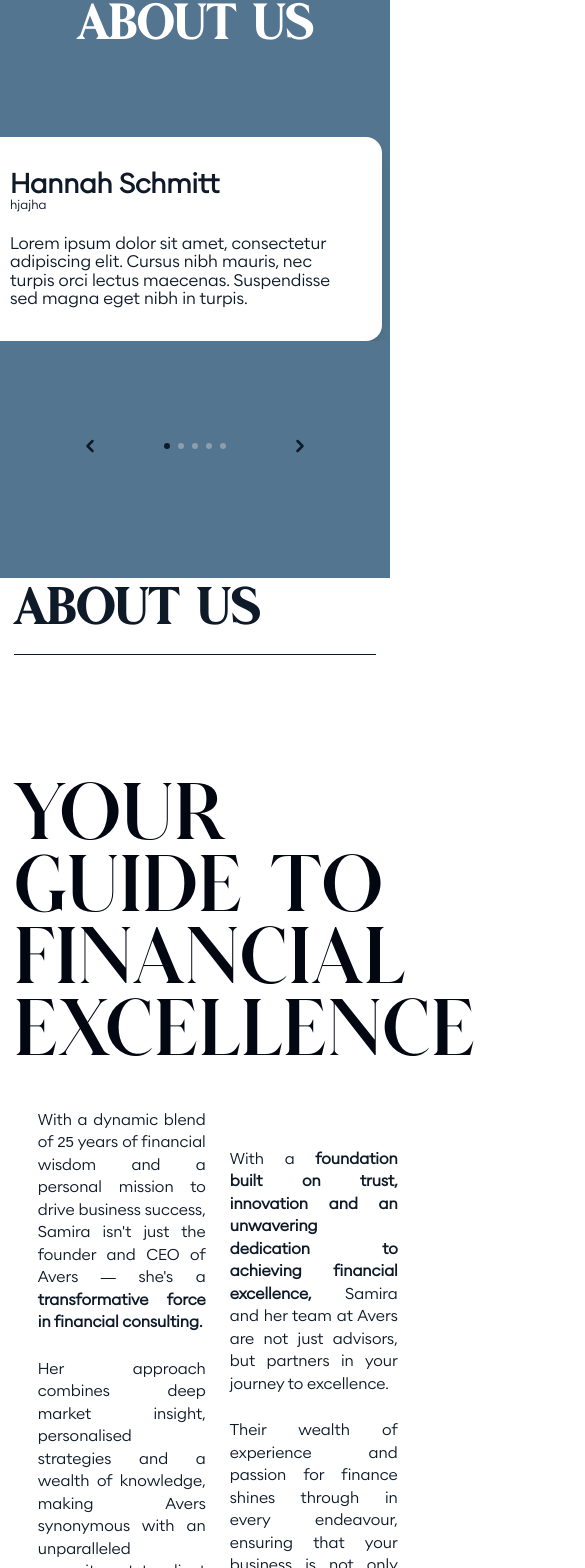
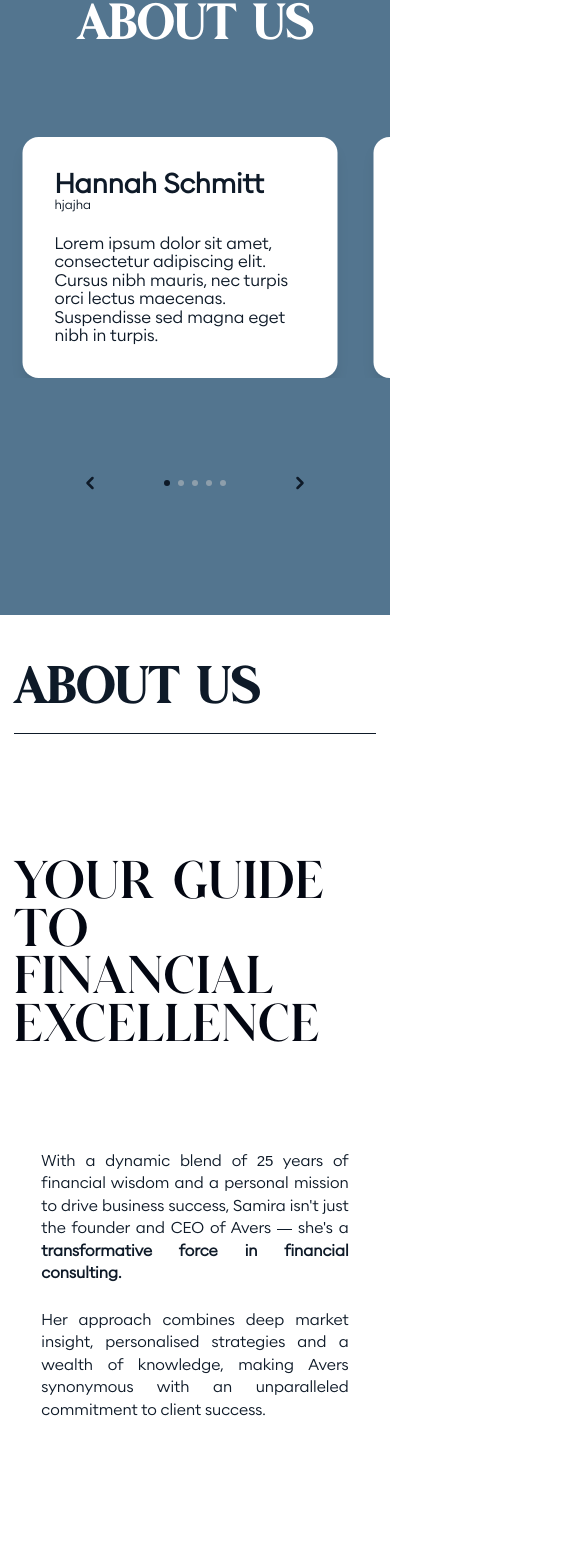
Before and after one commit to IBjelica/avers, a Next.js app: page / in a window 390 px wide. Shown: the part 3142-4710 px from the top of the page, 585 px wide, since content can reach past the window. Built offline with nearby package versions, Linux system fonts and the light colour scheme.

Commit message:
Responsive - fixing issues

```diff
--- a/src/app/page.tsx
+++ b/src/app/page.tsx
@@ -207,7 +207,7 @@ export default function AversFinancial() {
           <div className="flex flex-col md:flex-row items-start justify-evenly">
             <div className="md:w-[53%] mb-8 md:mb-0">
               <h2
-                className="text-[clamp(50px,_6vw,_116px)] font-bold leading-none"
+                className="text-[clamp(50px,_6vw,_116px)] font-bold leading-none max-xs:break-words"
                 style={{
                   backgroundImage: "url('/assets/images/gradient.png')",
                   backgroundClip: "text",
@@ -270,7 +270,7 @@ export default function AversFinancial() {
       </section>
 
       {/* Testimonials Section */}
-      <section id="about-us" className="py-28 text-white overflow-hidden" style={{ backgroundColor: '#53758F' }}>
+      <section className="py-28 text-white overflow-hidden" style={{ backgroundColor: '#53758F' }}>
         <div className="w-full mx-auto px-4">
           <h2 className="text-5xl font-bold mb-[86px] text-center">WHAT OUR CLIENTS SAY ABOUT US</h2>
           <div className="relative -mx-4 sm:-mx-6 md:-mx-8 lg:-mx-16">
@@ -286,7 +286,7 @@ export default function AversFinancial() {
             >
               <CarouselContent className="-ml-[clamp(50px,_10vw,_113px)]" style={{fontFamily: 'var(--font-alaska)'}}>
                 {[1, 2, 3, 4, 5].map((i) => (
-                  <CarouselItem key={i} className="max-w-[658px] pl-[clamp(20px,_5vw,_113px)] basis-full sm:basis-3/4 md:basis-2/3 lg:basis-1/2 xl:basis-[35%] transition-opacity duration-300">
+                  <CarouselItem key={i} className="max-w-[658px] max-md:max-w-[90vw] pl-[clamp(20px,_5vw,_113px)] basis-full sm:basis-3/4 md:basis-2/3 lg:basis-1/2 xl:basis-[35%] transition-opacity duration-300">
                     <div className="bg-white p-8 rounded-2xl h-full shadow-lg mx-2 transition-all duration-300 hover:shadow-xl" style={{color: '#0E1A28'}}>
                       <p className="font-bold text-[clamp(26px,_1.75vw,_32px)] leading-[1.155]">Hannah Schmitt</p>
                       <p className="text-[clamp(12px,_0.9vw,_16px)] leading-none">hjajha</p>
@@ -306,12 +306,12 @@ export default function AversFinancial() {
       </section>
 
       {/* About Us Section */}
-      <section className="py-[clamp(0px,_2vw,_154px)]">
+      <section id="about-us" className="py-[clamp(50px,_2vw,_154px)] scroll-mt-12">
         <div className={`${styles.container} mx-auto`}>
           <h2 className={`text-[50px] leading-none text-[#0E1A28] font-bold mb-[127px] pb-[18px] border-b-[1px] border-[#0E1A28]`}>ABOUT US</h2>
-          <div className="grid grid-cols-[repeat(18,minmax(0,1fr))] grid-rows-5 gap-x-6 md:grid-rows-3 [&>*]:min-w-0">
-            <h3 className={`max-w-[658px] text-[clamp(80px,_5.625vw,_94px)] leading-[.9] col-span-full md:col-span-8 row-span-1 font-['glitten-standard']`}>YOUR GUIDE TO FINANCIAL EXCELLENCE</h3>
-            <div className="row-start-2 row-span-2 col-start-2 col-span-8 md:col-span-6 pt-[clamp(32px,_10vw,_128px)]">
+          <div className="grid grid-cols-[repeat(18,minmax(0,1fr))] grid-rows-5 max-xs:grid-cols-[repeat(14,minmax(0,1fr))] max-xs:grid-rows-7 gap-x-6 md:grid-rows-3 [&>*]:min-w-0">
+            <h3 className={`w-[clamp(300px,_90vw,_658px)] text-[clamp(53px,_5.625vw,_94px)] leading-[.9] col-span-full md:col-span-8 row-span-1 font-['glitten-standard']`}>YOUR GUIDE TO FINANCIAL EXCELLENCE</h3>
+            <div className="row-start-2 row-span-2 col-start-2 col-span-8 max-xs:-col-end-2 md:col-span-6 pt-[clamp(32px,_10vw,_128px)]">
               <p className="w-full md:w-[clamp(150px,_25vw,_429px)] max-w-full mb-6 text-[#0E1A28] text-[clamp(15px,_1.125vw,_20px)] leading-normal text-justify" style={{fontFamily: 'var(--font-alaska)'}}>
                 With a dynamic blend of 25 years of financial wisdom and a personal mission to drive business success, Samira isn&apos;t just the founder and CEO of Avers — she&apos;s a <span className="font-semibold">transformative force in financial consulting.</span>
               </p>
@@ -319,7 +319,7 @@ export default function AversFinancial() {
                 Her approach combines deep market insight, personalised strategies and a wealth of knowledge, making Avers synonymous with an unparalleled commitment to client success.
               </p>
             </div>
-            <div className="row-start-2 row-span-2 col-start-10 col-span-8 md:col-span-6 pt-[clamp(74px,_20vw,_296px)]">
+            <div className="row-start-2 row-span-2 col-start-10 col-span-8 max-xs:row-start-4 max-xs:col-start-2 max-xs:-col-end-2 md:col-span-6 pt-[clamp(74px,_20vw,_296px)]">
               <p className="w-full md:w-[clamp(150px,_25vw,_434px)] mb-6 text-[#0E1A28] text-[clamp(15px,_1.125vw,_20px)] leading-normal text-justify" style={{fontFamily: 'var(--font-alaska)'}}>
                 With a <span className="font-semibold">foundation built on trust, innovation and an unwavering dedication to achieving financial excellence,</span> Samira and her team at Avers are not just advisors, but partners in your journey to excellence.
               </p>
@@ -327,8 +327,8 @@ export default function AversFinancial() {
                 Their wealth of experience and passion for finance shines through in every endeavour, ensuring that your business is not only prepared for the future, but also ready to thrive in it.
               </p>
             </div>
-            <div className="relative flex flex-row-reverse md:flex-col row-start-4 row-span-2 md:row-start-1 md:row-span-3 col-start-2 col-end-auto md:col-start-15 md:col-span-5 h-full md:max-w-[407px] ">
-              <div className="relative grow-[.8] md:grow max-h-[696px] rounded-[27px] overflow-hidden">
+            <div className="relative flex flex-row max-xs:flex-col-reverse max-xs:self-center md:flex-col row-start-4 row-span-2 max-xs:row-start-6 md:row-start-1 md:row-span-3 col-start-2 col-end-auto md:col-start-15 md:col-span-5 self-end h-[80%] xl:h-full max-md:h-[500px] max-md:w-[80vw] md:max-w-[407px]">
+              <div className="relative grow-[.9] md:grow-[.8] md:grow max-h-[696px] max-md:min-w-48 rounded-[27px] overflow-hidden">
                 <Image src="/assets/images/founder.png" alt="Founder and CEO" layout="fill" objectFit="cover" />
               </div>
               <div className="flex flex-col justify-end relative bottom-0 left-0 bg-white p-6 text-center whitespace-nowrap">
@@ -345,7 +345,7 @@ export default function AversFinancial() {
         <div className={`${styles.container} mx-auto text-center`}>
           <p className="text-[clamp(18px,_1.4vw,_24px)] font-light leading-[1.8] mx-auto mb-[35px]" style={{fontFamily: 'var(--font-alaska)'}}>UNVEILING OPPORTUNITY, NAVIGATING PROSPERITY, AND ENSURING PEACE OF MIND.</p>
           <h2
-            className="text-[clamp(98px,_6.5vw,_116px)] font-bold mt-9 mb-6 leading-[.8]"
+            className="text-[clamp(85px,_6.5vw,_116px)] font-bold mt-9 mb-6 leading-none max-xs:break-words"
             style={{
               backgroundImage: "url('/assets/images/gradient.png')",
               backgroundClip: "text",
--- a/src/styles/design-tokens.ts
+++ b/src/styles/design-tokens.ts
@@ -35,6 +35,7 @@ export const tokens = {
     // Add your breakpoints
     // Example:
     // sm: '640px',
+    xs: '480px',
     sm: '640px',
     md: '768px',
     ml: '930px',
--- a/tailwind.config.ts
+++ b/tailwind.config.ts
@@ -10,6 +10,7 @@ const config: Config = {
   theme: {
     extend: {
       screens: {
+        ...tokens.breakpoints,
         'ml': '930px',
       },
       colors: {
```
